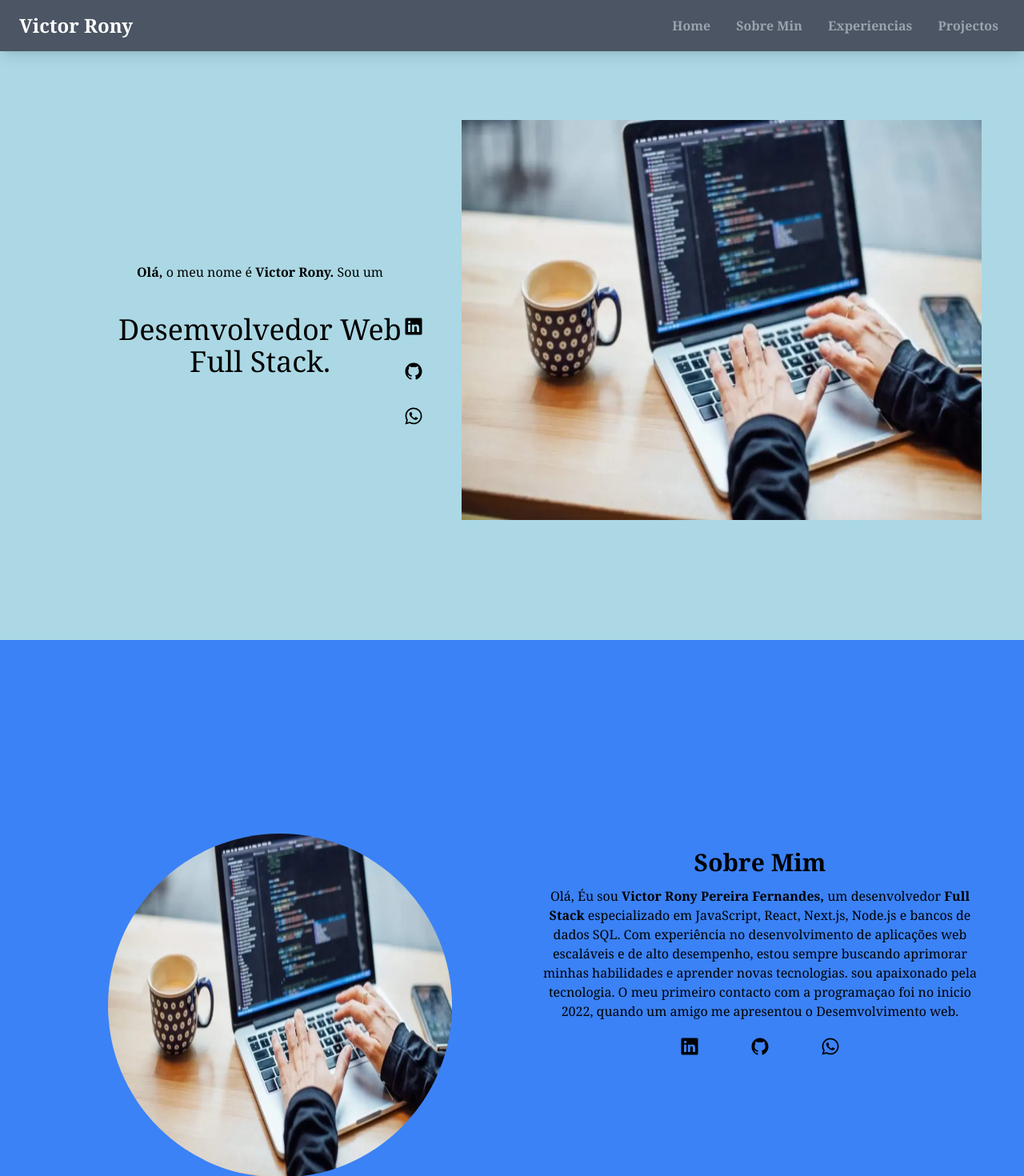
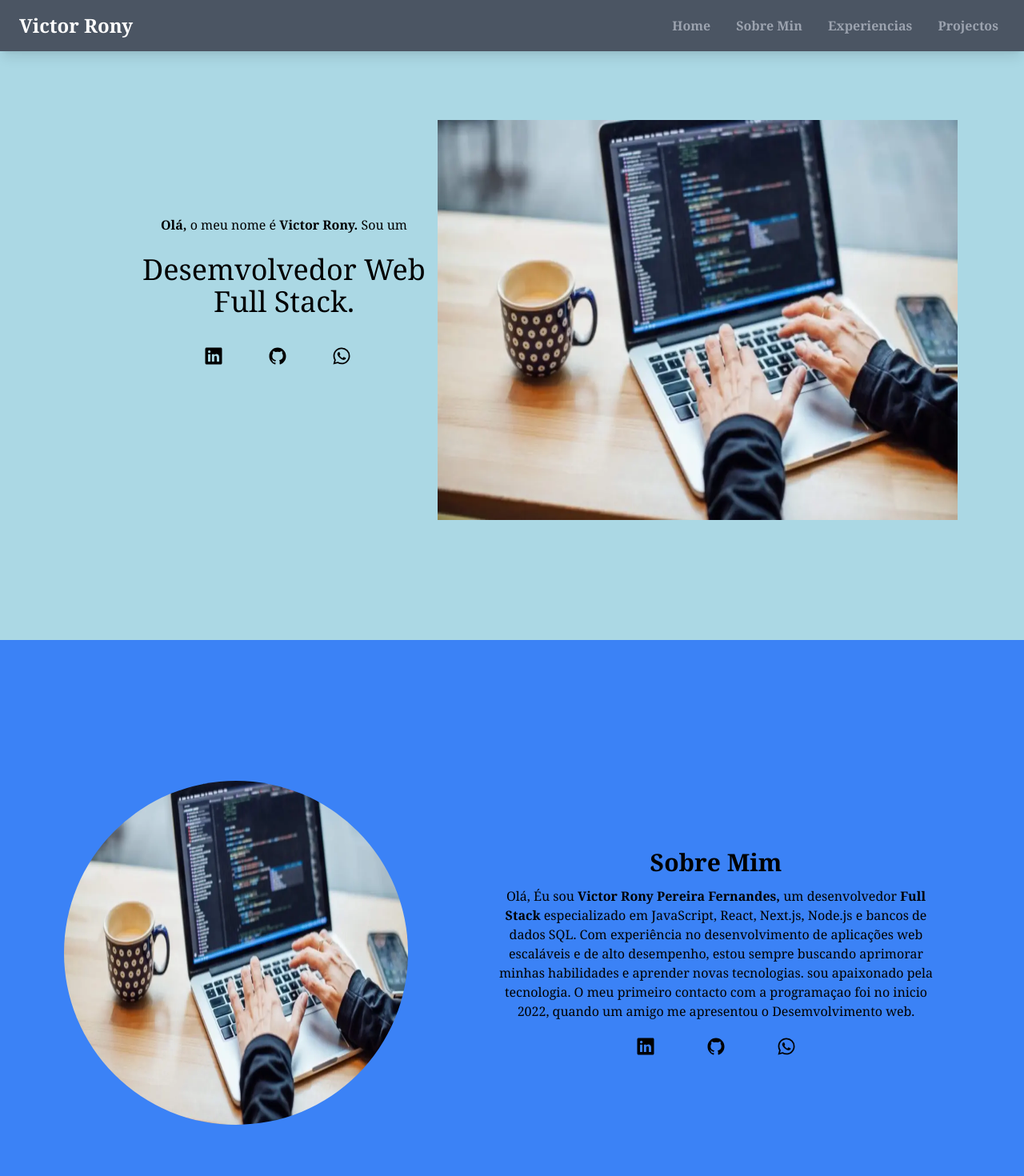
Before and after one commit to victorrony/Portifolio, a Next.js app: page / in a window 1280 px wide. Shown: the top 1470 px of the page at 80% size. Built offline with nearby package versions, Linux system fonts and the light colour scheme.

Commit message:
update my portifolio

```diff
--- a/src/app/components/descriçao de projecto/DescriptionOfProject.js
+++ b/src/app/components/descriçao de projecto/DescriptionOfProject.js
@@ -1,6 +1,6 @@
 export default function DescriptionOfProject({descriçao, funcionalidades1, funcionalidades2, tecnologia}) {
   return (
-    <div className="w-[400px] h-64  border-2 m-auto block shadow-lg shadow-black rounded-3xl md:w-[550px] md:h-[250px] lg:w-[650px] lg:h-[250px]">
+    <div className="w-[400px] h-64  border-2 m-auto  block shadow-lg shadow-black rounded-3xl md:w-[550px] md:h-[250px] lg:w-[650px] lg:h-[250px]">
       <p className="mt-3">
         {descriçao}
       </p>
--- a/src/app/components/header/Header.js
+++ b/src/app/components/header/Header.js
@@ -10,19 +10,19 @@ export default function Header() {
         className="bg-[#abd8e4] h-screen w-full content-center justify-items-center items-center  md:w-100% lg:w-[100%] xl:w-[1280px]"
       >
         <NavBar />
-        <div className="flex flex-col flex-wrap   md:justify-center xl:flex-row xl:justify-center xl:h-screen">
-          <div className="flex place-content-between lg:ml-20">
-            <div className="text-center w-96 ml-10 mt-5 text-black md:mt-20 lg:ml-80 xl:my-auto xl:mx-auto ">
+        <div className="flex flex-col flex-wrap  xl:flex-row  xl:h-screen">
+          <div className="flex place-content-between ml-6  lg:ml-72 xl:flex-col xl:ml-20">
+            <div className="flex flex-col text-center  w-96 mt-32 text-black lg:mt-24  xl:mt-[70%] ">
               <h2>
                 <span className="font-bold">Olá,</span> o meu nome é{" "}
                 <span className="font-bold">Victor Rony.</span> Sou um
               </h2>
-              <h1 className="text-4xl mt-10">
+              <h1 className="text-4xl mt-4 lg:mt-6">
                 Desemvolvedor Web
                 <br /> Full Stack.
               </h1>
             </div>
-            <div className="relative writing-vertical-rl w-10 m-auto top-16 md:mr-5">
+            <div className="relative writing-vertical-rl w-10  top-10 xl:mt-[-20px] xl:mr-[80px] ">
               {" "}
               <ul className="flex justify-end space-x-6 mr-5 md:space-x-10 ">
                 {" "}
@@ -51,10 +51,10 @@ export default function Header() {
             </div>
           </div>
 
-          <div className="mt-10 flex justify-center md:m-auto  md:mt-10 xl:my-auto  ">
+          <div className="mt-10 flex justify-center md:m-auto  md:mt-10 xl:m-auto  ">
             <img
               src="/pc.webp"
-              className="w-[430px] h-[350px] md:w-[568px] md:h-[400px] xl:w-[650px] xl:h-[500px]"
+              className="w-[430px] h-[350px] lg:w-[568px] lg:h-[400px] xl:w-[650px] xl:h-[500px]"
             />
           </div>
         </div>
--- a/src/app/components/main/Main.js
+++ b/src/app/components/main/Main.js
@@ -7,13 +7,13 @@ export default function Main() {
       id="main"
       className="flex flex-col-reverse justify-center w-full align-middle h-screen  bg-blue-500  text-black lg:w-[100%] xl:w-[1280px] xl:flex-row xl:justify-center xl:align-middle"
     >
-      <div className="flex mb-6 m-auto lg:mb-10 xl:mb-32">
+      <div className="flex mb-4 place-content-center lg:mb-10 xl:mt-44">
         <img
           src="/pc.webp"
           className="w-96 h-60 rounded-full lg:w-[390px] lg:h-[290px] xl:w-[430px] xl:h-[430px] xl:ml-20"
         />
       </div>
-      <div className="mt-16 flex flex-col justify-center text-center items-center lg:mt-32 xl:m-auto">
+      <div className="mt-20 flex flex-col justify-center text-center items-center lg:mt-20 xl:m-auto">
         <h1 className=" text-black text-3xl  font-semibold">Sobre Mim</h1>
         <p className="w-[460px] break-words mt-3 md:w-[550px]">
           Olá, Éu sou{" "}
--- a/src/app/components/project/Project.js
+++ b/src/app/components/project/Project.js
@@ -20,7 +20,7 @@ export default function Project() {
       id="project"
       className="flex flex-col h-screen w-full justify-center m-auto  text-center bg-blue-500  md:w-[100%] lg:w-[100%] xl:w-[1280px]"
     >
-      <div className="text-center mt-16 md:mt-20">
+      <div className="text-center mt-20 md:mt-20">
         <h1 className="text-4xl font-semibold">Projectos</h1>
       </div>
       <div className="flex flex-col m-auto  xl:flex-row xl:gap-10 xl:mb-12">
--- a/src/app/components/section/Section.js
+++ b/src/app/components/section/Section.js
@@ -4,10 +4,10 @@ export default function Section() {
       id="section"
       className="h-screen w-full flex flex-col  justify-center  text-black text-center bg-[#abd8e4] lg:w-[100%] xl:w-[1280px] "
     >
-      <div className="text-3xl mt-5 md:text-4xl font-semibold">
+      <div className="text-3xl mt-24 md:text-4xl font-semibold lg:mt-0">
         <h1 className=""> Habilidade e Experiencias </h1>
       </div>
-      <div className="flex flex-col gap-5 m-auto lg:m-0 mt-2 md:flex-row  md:justify-evenly md:mt-10 lg:flex lg:justify-evenly lg:mt-10">
+      <div className="flex flex-col gap-5 m-auto lg:m-0 mt-2 md:flex-row  md:justify-evenly  lg:flex lg:justify-evenly lg:mt-10">
         <div className="flex flex-col w-[450px]  border-2 bg-blue-500 rounded-3xl shadow-md shadow-black  md:w-[350px] md:h-[450px] ">
           <h2 className="text-2xl mt-3 font-semibold md:mt-10">Habilidades</h2>
           <ul className="flex flex-col justify-left text-center  space-y-4 md:m-auto">
--- a/src/app/globals.css
+++ b/src/app/globals.css
@@ -24,3 +24,14 @@ body {
   text-orientation: upright;
   white-space: nowrap;
 }
+
+@media (min-width: 1280px) {
+
+  .writing-vertical-rl {
+    writing-mode: horizontal-tb;
+    position: relative;
+    height: 20px;
+    margin: auto;
+
+}
+ }
```
